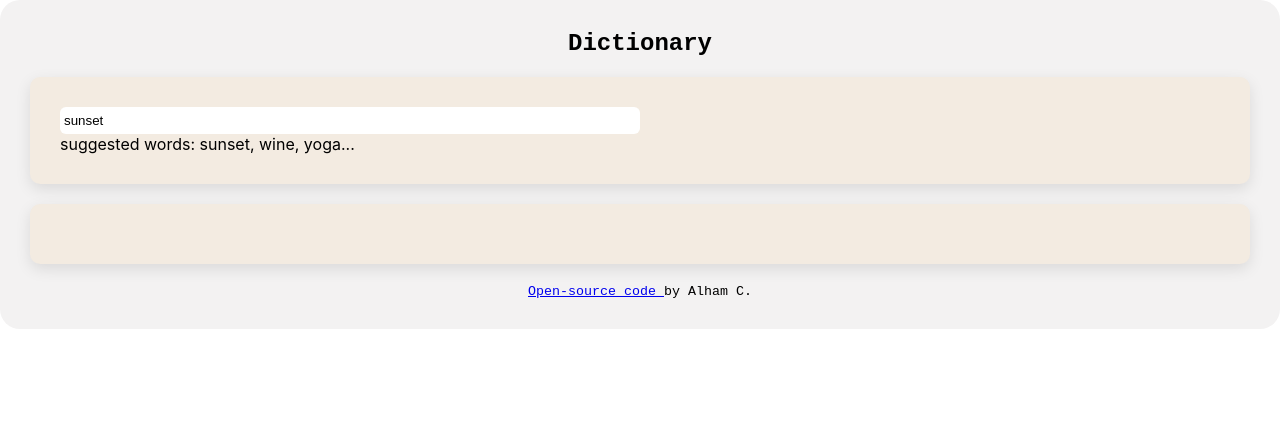
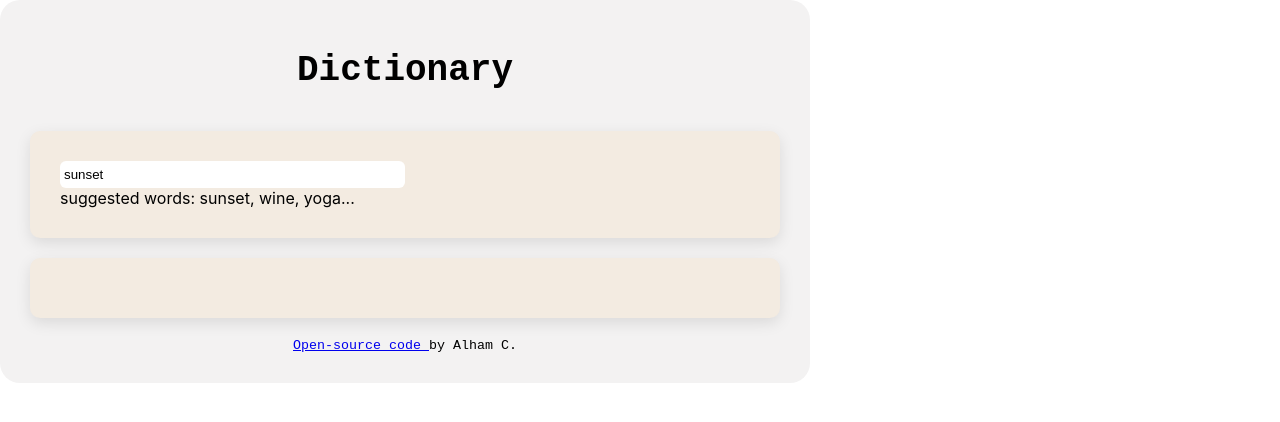
Before and after one commit to ac29/dictionary-project, a React (Create React App) app: page / in a window 1280 px wide. Shown: the top 422 px of the page. Built offline with nearby package versions, Linux system fonts and the light colour scheme; no server answers.

Commit message:
added some styling

```diff
--- a/src/App.css
+++ b/src/App.css
@@ -1,11 +1,13 @@
 .App {
+  max-width: 750px;
   padding: 30px;
   border-radius: 20px;
   background-color: #f3f2f2;
 }
 
 .App header {
-  font-size: x-large;
+  font-size: 36px;
+  padding: 20px;
   font-weight: bold;
   font-family: "Courier New", Courier, monospace;
   text-align: center;
--- a/src/Photos.js
+++ b/src/Photos.js
@@ -10,7 +10,7 @@ export default function Photos(props) {
             return (
               <div className="col-4" key={index}>
                 <a href={photo.src.original} target="_blank" rel="noreferrer">
-                  <img src={photo.src.tiny} className="img-fluid" />
+                  <img src={photo.src.tiny} className="img-fluid" alt="" />
                 </a>
               </div>
             );
```
